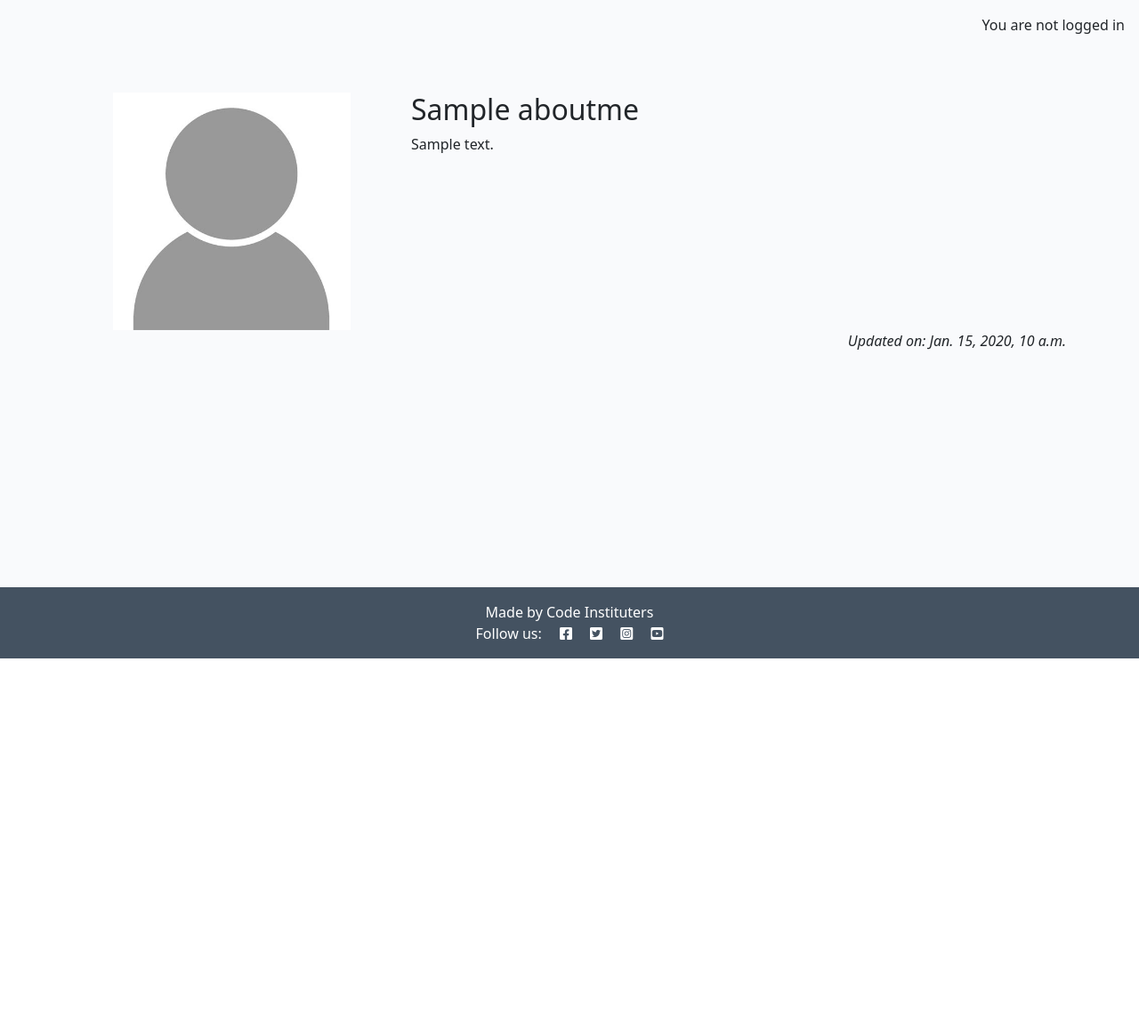
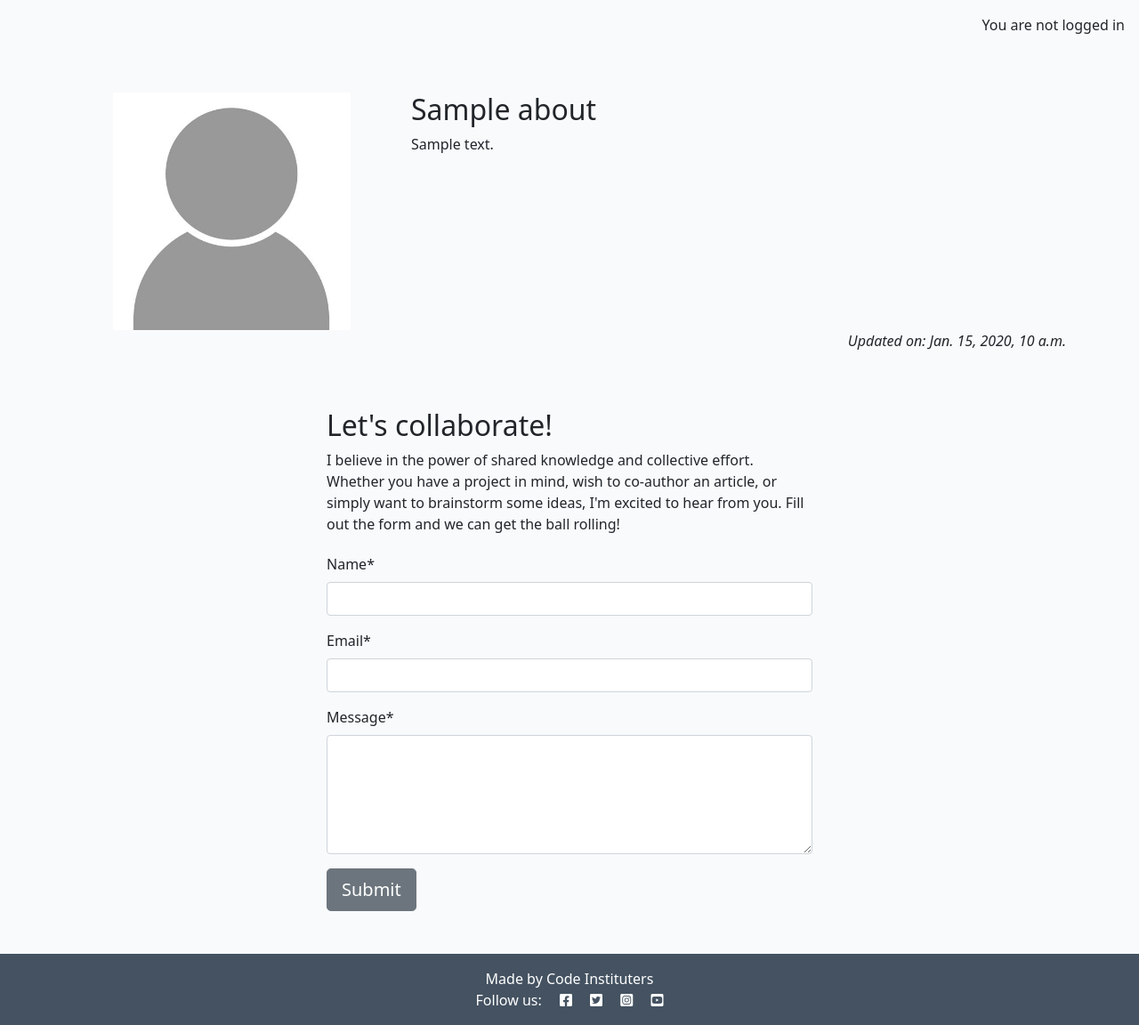
Before and after one commit to kash-dotcom/django-blog, a Django app: page /about/ in a window 1280 px wide. Shown: the part 60-1212 px from the top of the page at 89% size. Before the commit the page ends 800 px from the top, so only its background shows below. Run offline with Django 4.2, Linux system fonts and the light colour scheme; tables that the repository leaves empty hold one stand-in row (values such as "Sample post"); some libraries are stand-ins or nearby versions.

Commit message:
Add collaboration feature - both front & back-end to About page

```diff
--- /dev/null
+++ b/about/forms.py
@@ -0,0 +1,11 @@
+from .models import CollaborateRequest
+from django import forms
+
+
+class CollaborateForm(forms.ModelForm):
+    class Meta:
+        model = CollaborateRequest
+        fields = ('name', 'email', 'message')
+        widgets = {
+            'message': forms.Textarea(attrs={'rows': 5}),
+        }
--- a/about/models.py
+++ b/about/models.py
@@ -1,11 +1,22 @@
 from django.db import models
-# from django.contrib.auth.models import User
-# from django.contrib import admin
 
 # Create your models here.
 
 
-class AboutMe(models.Model):
-    title = models.CharField(max_length=200, unique=True)
+class About(models.Model):
+    title = models.CharField(max_length=200)
     content = models.TextField()
     updated_on = models.DateTimeField(auto_now=True)
+
+    def __str__(self):
+        return self.title
+
+
+class CollaborateRequest(models.Model):
+    name = models.CharField(max_length=200)
+    email = models.EmailField()
+    message = models.TextField()
+    read = models.BooleanField(default=False)
+
+    def __str__(self):
+        return f"Collaboration request from {self.name}"
--- a/about/templates/about/about.html
+++ b/about/templates/about/about.html
@@ -1,25 +1,43 @@
 {% extends 'base.html' %}
+{% load static %}
+{% load crispy_forms_tags %}
 
 {% block content %}
-
-{% load static %}
 <div class="container mt-5">
     <div class="row">
-        <div class="col-4 text-center">
-            <img src="{% static 'images/nobody.jpg' %}" width="75%" alt="A placeholder image of a person">
+        <div class="col-12 col-md-4 text-center">
+            <img src="{% static 'images/nobody.jpg' %}" width="75%">
         </div>
-        <div class="col-8">
-            <!-- Title goes between these h2 tags -->
-            <h2>{{ object.title }}</h2>
-            <!-- Content goes directly underneath this -->
-             <p>{{ object.content | safe }}</p>
+        <div class="col-12 col-md-8">
+            <h2>{{ about.title }}</h2>
+            {{ about.content | safe }}
         </div>
     </div>
     <div class="row">
         <div class="col text-right">
-            <!-- Updated on field goes in here -->
-            <p class="text-end"><em>Updated on: {{ object.updated_on }}</em></p>
+          <!-- Updated on field goes in here -->
+
+          <p class="text-end"><em>Updated on: {{ about.updated_on }}</em></p>
         </div>
-      </div>
+    </div>
+    <div class="row justify-content-center">
+        <div class="col-12 col-md-6 my-5">
+            <h2>Let's collaborate!</h2>
+            <p>I believe in the power of shared knowledge and collective effort.
+                Whether you have a project in mind, wish to co-author
+                an article, or simply want to brainstorm some ideas,
+                I'm excited to hear from you. Fill out the form
+                and we can get the ball rolling!</p>
+
+            <!-- add your form here. Your submit button should
+                                have the classes of btn, btn-secondary -->
+            <form id="collaborateForm" method="post" style="margin-top: 1.3em">
+                {{ collaborate_form | crispy }} {% csrf_token %}
+                <button id="submitButton" type="submit" class="btn btn-secondary btn-lg">
+                    Submit
+                </button>
+            </form>
+        </div>
+    </div>
 </div>
 {% endblock content %}
--- a/about/urls.py
+++ b/about/urls.py
@@ -2,5 +2,5 @@
 from django.urls import path
 
 urlpatterns = [
-    path('', views.AboutDetail.as_view(), name='about'),
+    path('', views.AboutDetail, name='about'),
 ]
--- a/about/views.py
+++ b/about/views.py
@@ -1,10 +1,29 @@
-from django.views import generic
-from .models import AboutMe
+from django.shortcuts import render  # get_object_or_404
+# from django.views import generic
+from django.contrib import messages
+from .models import About
+from .forms import CollaborateForm
 
 
-class AboutDetail(generic.DetailView):
-    model = AboutMe
-    template_name = "about/about.html"
+def AboutDetail(request):
+    if request.method == "POST":
+        print("POST request received")
+        collaborate_form = CollaborateForm(data=request.POST)
 
-    def get_object(self):
-        return AboutMe.objects.first()
+        if collaborate_form.is_valid():
+            collaborate_form.save()
+            messages.add_message(
+                request, messages.SUCCESS,
+                'Comment submitted and awaiting approval'
+            )
+    about = About.objects.all().order_by('-updated_on').first()
+    collaborate_form = CollaborateForm()
+
+    return render(
+        request,
+        "about/about.html",
+        {
+            "about": about,
+            "collaborate_form": collaborate_form
+        },
+    )
--- a/blog/models.py
+++ b/blog/models.py
@@ -30,7 +30,7 @@
                              null=True, blank=True)
     author = models.ForeignKey(User, on_delete=models.CASCADE,
                                related_name="comments_author")
-    body = models.TextField(default="What do you think?")
+    body = models.TextField(default="")
     approved = models.BooleanField(default=False)
     created_on = models.DateTimeField(auto_now=True)
     challenge = models.FloatField(default=3.5)
--- a/blog/templates/blog/post_detail.html
+++ b/blog/templates/blog/post_detail.html
@@ -52,7 +52,8 @@
           to iterate through each comment in comments -->
         {% for comment in comments %}
         <div
-          class="p-2 comments {% if not comment.approved and comment.author == user %} faded{% elif not comment.approved %} d-none{% endif %}"
+          class="p-2 comments {% if not comment.approved and comment.author == user %}
+          faded{% elif not comment.approved %} d-none{% endif %}"
         >
           <p class="font-weight-bold">
             {{ comment.author }}
--- a/blog/views.py
+++ b/blog/views.py
@@ -36,7 +36,9 @@
     comment_form = CommentForm()
 
     if request.method == "POST":
+        print("POST request received")
         comment_form = CommentForm(data=request.POST)
+
     if comment_form.is_valid():
         comment = comment_form.save(commit=False)
         comment.author = request.user
@@ -47,6 +49,7 @@
             'Comment submitted and awaiting approval'
         )
 
+    print("About to render template")
     return render(
         request,
         "blog/post_detail.html",
--- a/codestar/settings.py
+++ b/codestar/settings.py
@@ -29,7 +29,7 @@
 
 
 # SECURITY WARNING: don't run with debug turned on in production!
-DEBUG = False
+DEBUG = True
 
 ALLOWED_HOSTS = ['.herokuapp.com', 'localhost', '127.0.0.1']
 
```
Also changed, not shown: about/admin.py (+15 -7 lines), about/migrations/0001_initial.py, blog/migrations/0008_alter_comment_body.py (added).
